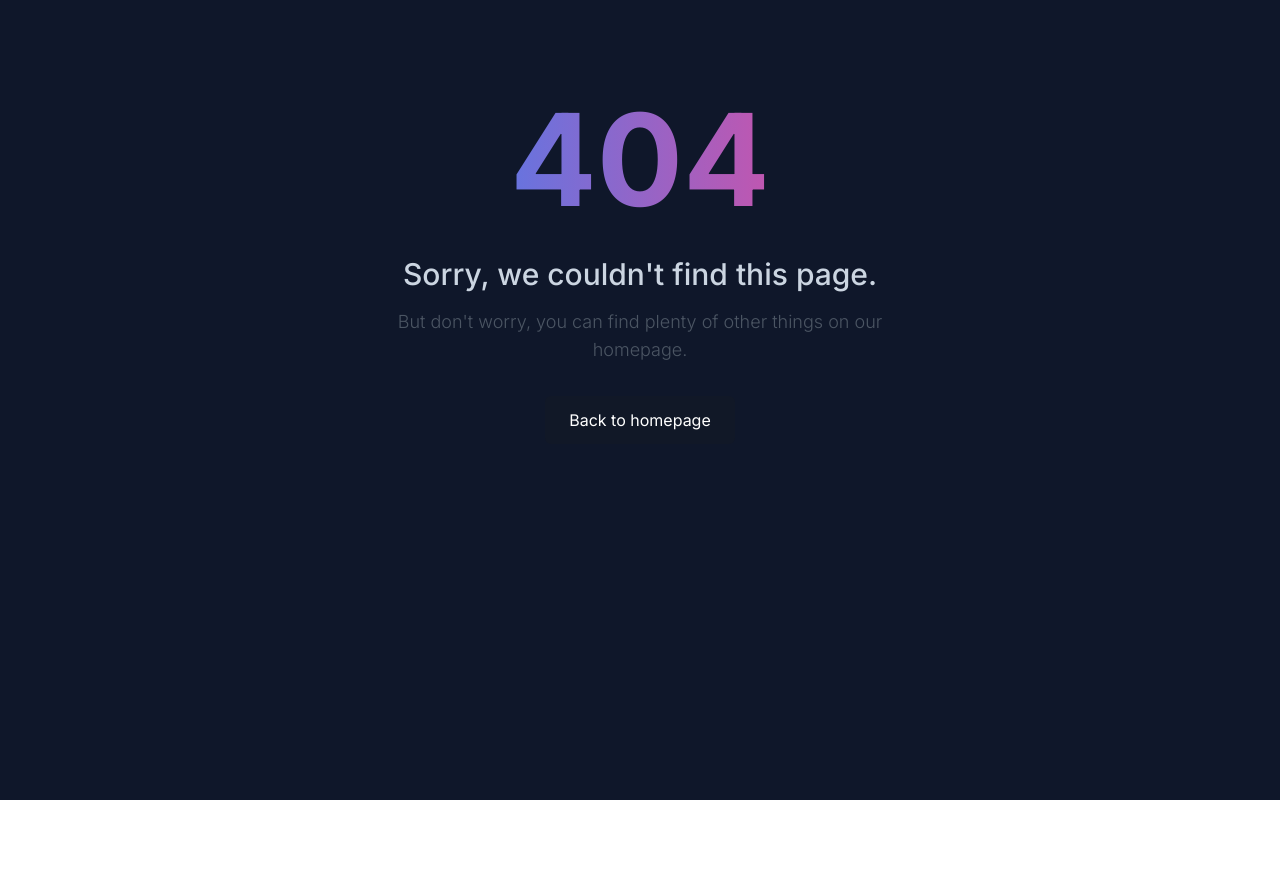
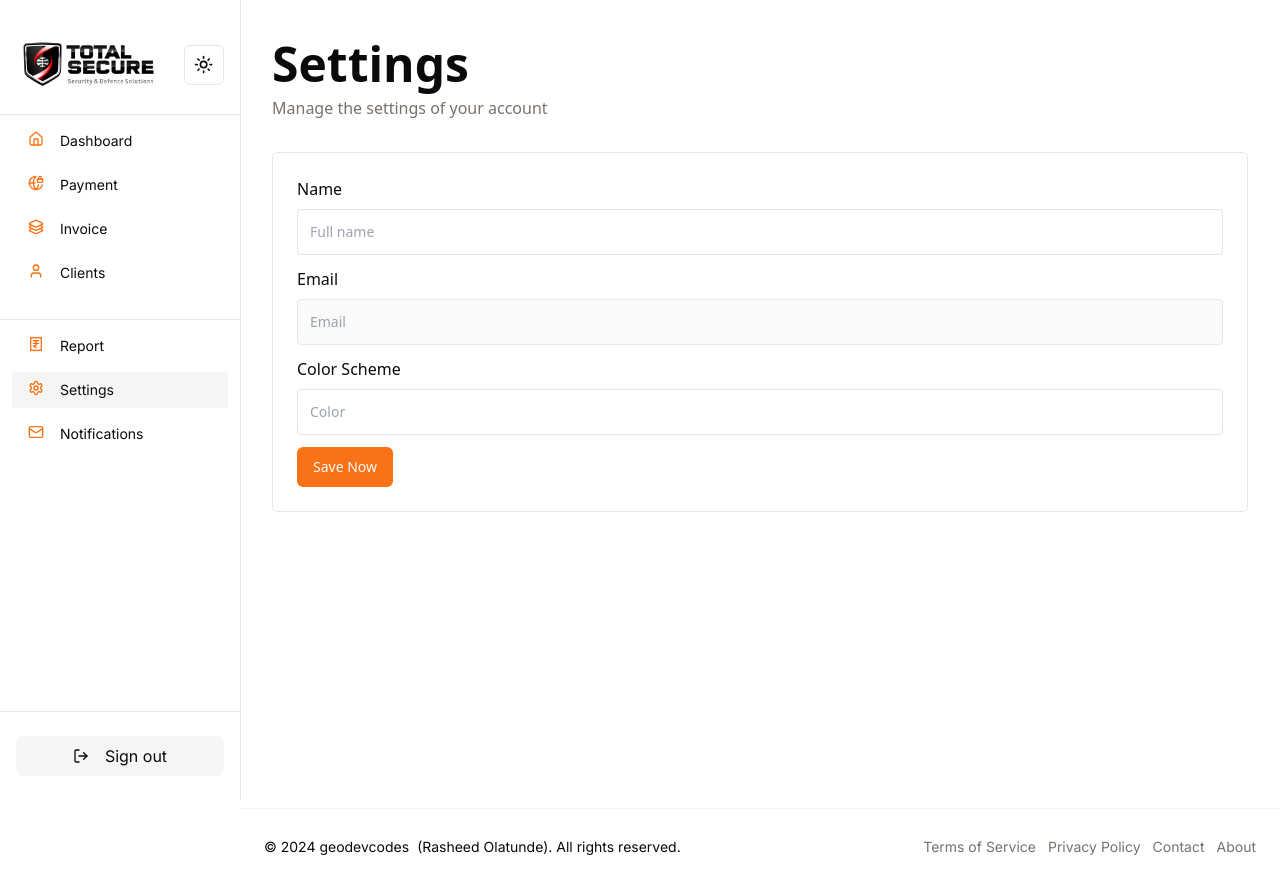
Before and after one commit to olatunde1998/ts-invoice-matrix, a Next.js app: page /settings in a window 1280 px wide. Before the commit this address had no page. Before the commit the page ends 800 px from the top, so only its background shows below. Built offline with nearby package versions, Linux system fonts and the light colour scheme.

Commit message:
Settings  Page created

```diff
--- /dev/null
+++ b/app/settings/page.tsx
@@ -0,0 +1,61 @@
+import type { Metadata } from "next";
+import { Button } from "@/components/ui/button";
+import HeaderCrumb from "@/app/components/header-crumb/HeaderCrumb";
+
+export const metadata: Metadata = {
+  title: "Settings | geodevcodes",
+  description: "Total Secure Application",
+};
+
+export default function Settings() {
+  return (
+    <main className="min-h-screen px-4 p-2 md:p-8 font-sans text-md">
+      <div>
+        <HeaderCrumb
+          screenName="Settings"
+          screenContent="Manage the settings of your account"
+        />
+      </div>
+      <section className="h-fit border border-accent-primary mt-8 p-6 rounded-md">
+        {/* ====Name === */}
+        <div>
+          <label htmlFor="name">
+            <span>Name</span>
+            <input
+              type="text"
+              placeholder="Full name"
+              className="w-full border border-slate dark:bg-black/30 rounded-sm p-3 focus:outline-none mt-2 text-sm"
+            />
+          </label>
+        </div>
+
+        {/* ====Email === */}
+        <div className="mt-3">
+          <label htmlFor="email">
+            <span>Email</span>
+            <input
+              type="email"
+              placeholder="Email"
+              disabled
+              className="w-full border border-slate dark:bg-black/30 rounded-sm p-3 focus:outline-none mt-2 text-sm text-muted-foreground cursor-not-allowed"
+            />
+          </label>
+        </div>
+        {/* ====Color Scheme === */}
+        <div className="mt-3">
+          <label htmlFor="colorScheme">
+            <span>Color Scheme</span>
+            <input
+              type="Color Scheme"
+              placeholder="Color"
+              className="w-full border border-slate dark:bg-black/30 rounded-sm p-3 focus:outline-none mt-2 text-sm"
+            />
+          </label>
+        </div>
+        <div className="mt-3">
+          <Button>Save Now</Button>
+        </div>
+      </section>
+    </main>
+  );
+}
```
